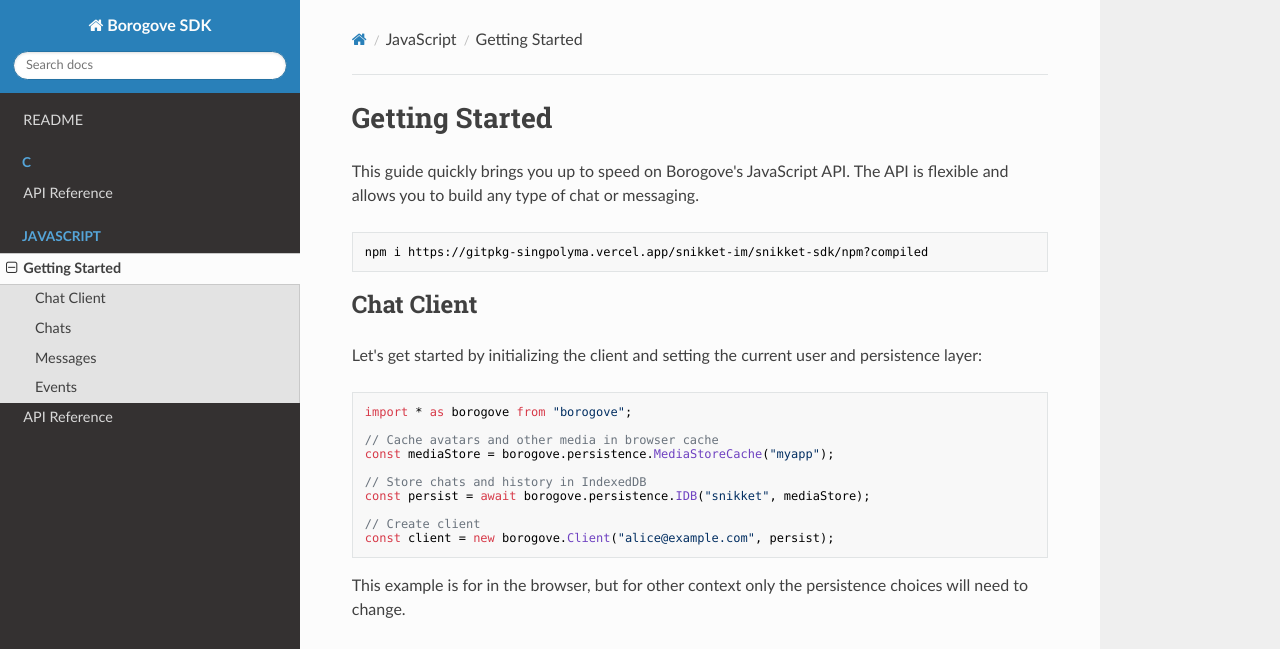
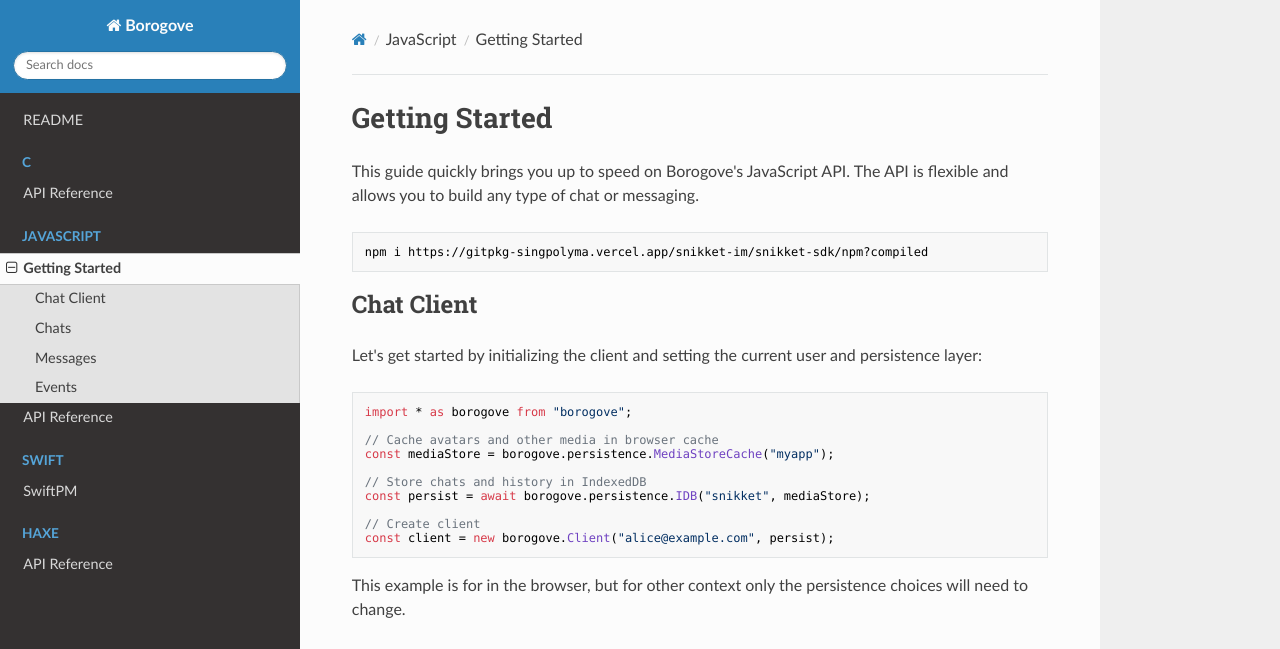
Before and after one commit to snikket-im/snikket-sdk, an MkDocs documentation site: the page built from docs/js/index.md, in a window 1280 px wide. Shown: the top 649 px of the page. Built offline with MkDocs 1.6.1, drawn with Linux system fonts in a browser that asks for light colours; nearby versions of some CDN libraries.

Commit message:
Add more docs stuff

```diff
--- a/mkdocs.yml
+++ b/mkdocs.yml
@@ -1,4 +1,4 @@
-site_name: "Borogove SDK"
+site_name: Borogove
 
 theme:
   name: readthedocs
@@ -29,3 +29,7 @@ nav:
   - JavaScript:
     - js/index.md
     - API Reference: js/borogove.md
+  - Swift:
+    - SwiftPM: ../src/r/swiftpm/
+  - Haxe:
+    - API Reference: haxe/
```
Also changed, not shown: 1 other file.
